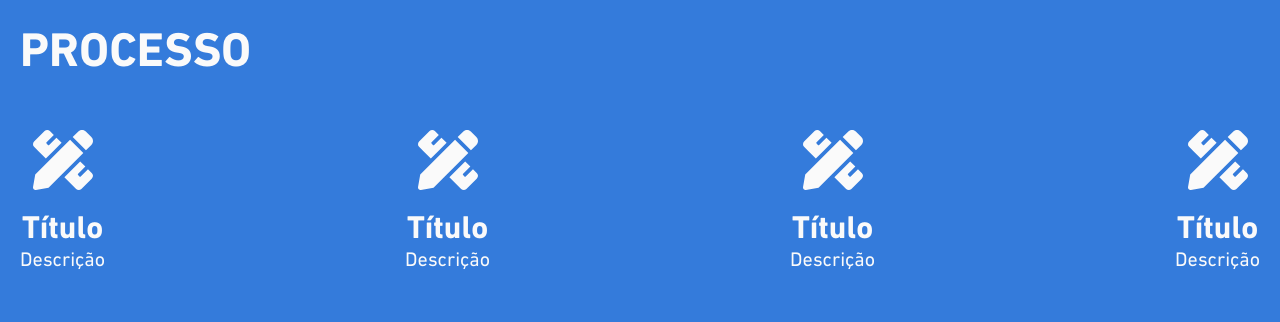
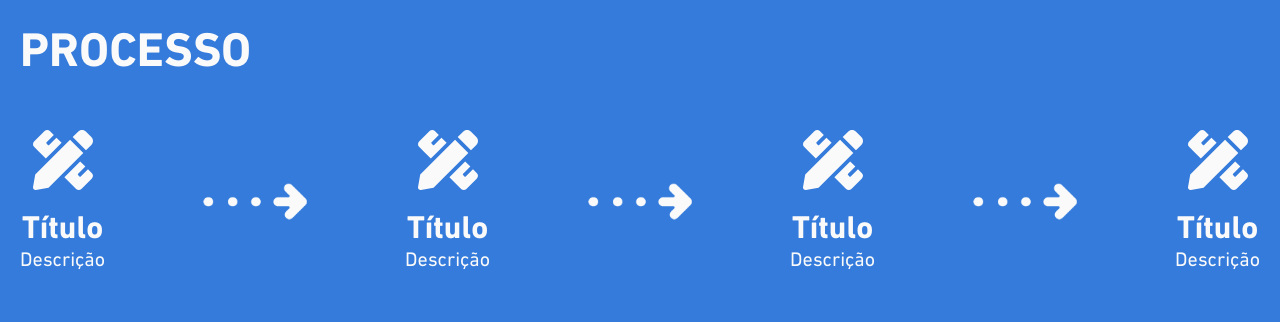
Before and after one commit to mjuliamiosso/niloware, a Next.js app: page /en/home in a window 1280 px wide. Shown: the part 1120-1442 px from the top of the page. Built offline with nearby package versions, Linux system fonts and the light colour scheme.

Commit message:
feat: arrow added on process

```diff
--- a/app/sections/Process/Process.module.scss
+++ b/app/sections/Process/Process.module.scss
@@ -17,6 +17,12 @@
     }
 }
 
+.arrow{
+    width: 90px;
+    height: auto;
+    transform: rotate(90deg);
+}
+
 .processContainer {
     display: flex;
     flex-direction: column;
@@ -28,7 +34,13 @@
     .processContainer {
         flex-direction: row;
         align-items: center;
-        gap: 120px;
+        gap: 20px;
         justify-content: space-between;
     }
+
+    .arrow{
+        width: 110px;
+        height: auto;
+        transform: rotate(0deg);
+    }
 }
--- a/app/sections/Process/Process.tsx
+++ b/app/sections/Process/Process.tsx
@@ -1,7 +1,9 @@
-import React, { useState } from 'react'
-import styles from './Process.module.scss'
-import ProcessButton from '@/app/components/ProcessButton/ProcessButton'
+import React, { useState } from 'react';
+import Image from 'next/image';
+import styles from './Process.module.scss';
+import ProcessButton from '@/app/components/ProcessButton/ProcessButton';
 import { FaPencilRuler } from 'react-icons/fa';
+import Arrow from '../../../public/assets/arrow.png';
 
 const Process = () => {
 
@@ -17,15 +19,30 @@ const Process = () => {
                         title='Título'
                         description='Descrição'
                     />
+                    <Image
+                        className={styles.arrow}
+                        src={Arrow}
+                        alt="arrow"
+                    />
                     <ProcessButton
                         icon={FaPencilRuler}
                         title='Título'
                         description='Descrição'
                     />
+                    <Image
+                        className={styles.arrow}
+                        src={Arrow}
+                        alt="arrow"
+                    />
                     <ProcessButton
                         icon={FaPencilRuler}
                         title='Título'
                         description='Descrição'
+                    />
+                    <Image
+                        className={styles.arrow}
+                        src={Arrow}
+                        alt="arrow"
                     />
                     <ProcessButton
                         icon={FaPencilRuler}
```
Also changed, not shown: public/assets/arrow.png (added).
